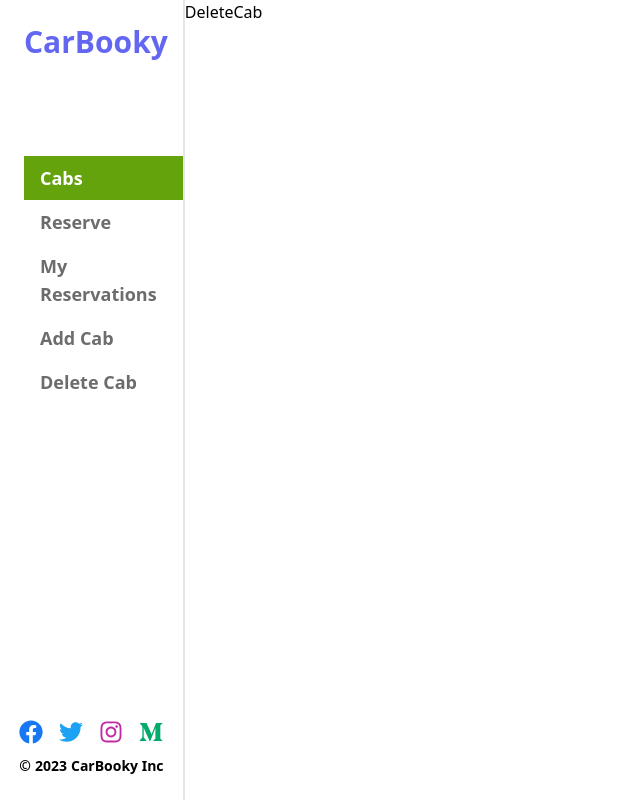
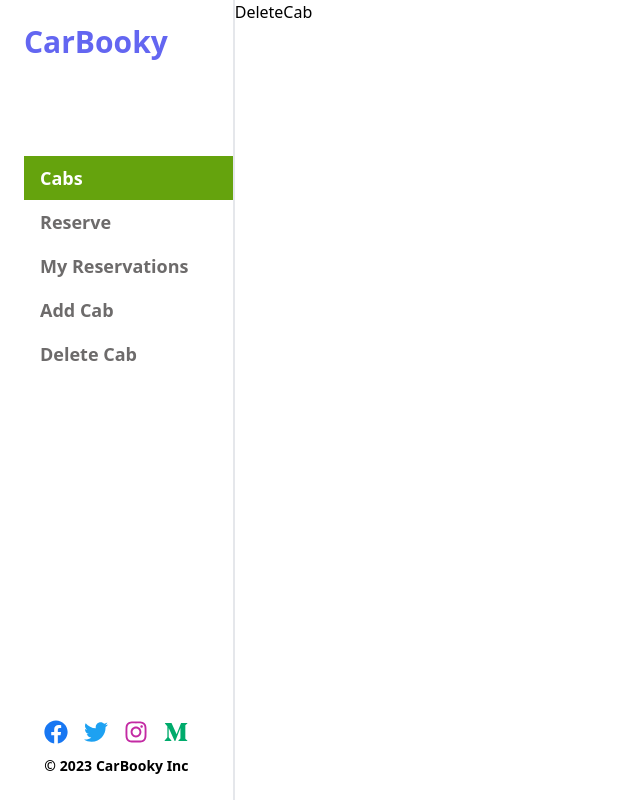
Before and after one commit to uezekiel-mufin/cab_bookings_frontend, a React (Create React App) app: page /delete-cab in a window 1280 px wide. Shown: the whole page, without its empty margins (0-640 px from the left). Built offline with nearby package versions, Linux system fonts and the light colour scheme.

Commit message:
Add react toastify for notification

```diff
--- a/package.json
+++ b/package.json
@@ -21,6 +21,7 @@
     "react-redux": "^8.0.7",
     "react-router-dom": "^6.12.1",
     "react-scripts": "5.0.1",
+    "react-toastify": "^9.1.3",
     "sort-by": "^1.2.0",
     "web-vitals": "^2.1.4"
   },
--- a/src/App.js
+++ b/src/App.js
@@ -1,14 +1,17 @@
 import './App.css';
 import { Outlet } from 'react-router-dom';
+import { ToastContainer } from 'react-toastify';
 import Navbar from './components/Navbar';
+import 'react-toastify/dist/ReactToastify.css';
 
 function App() {
   return (
-    <div className="grid grid-cols-7  divide-x-2 divide-gray-200">
-      <section className="col-span-1">
+    <div className="grid grid-cols-11  divide-x-2 divide-gray-200">
+      <section className="col-span-2">
+        <ToastContainer position="top-center" />
         <Navbar />
       </section>
-      <section className="col-span-6">
+      <section className="col-span-9">
         <Outlet />
       </section>
     </div>
--- a/src/pages/NewReservation.jsx
+++ b/src/pages/NewReservation.jsx
@@ -19,19 +19,19 @@ const NewReservation = () => {
   }, [dispatch]);
 
   console.log(message);
-  console.log(state);
 
   const {
     register,
     handleSubmit,
     formState: { errors },
+    reset,
   } = useForm();
   const handleFormSubmit = ({ name, date, cab, city }) => {
     console.log(name, date, cab, city);
     const obj = { name, date, cab, city };
     dispatch(createReservation(obj));
+    reset();
   };
-  console.log(cabs);
   return (
     <main className="flex w-full h-full text-[#645858] bg-lime-200 justify-center pt-20">
       <section>
--- a/src/redux/slices/reservationSlice.js
+++ b/src/redux/slices/reservationSlice.js
@@ -1,4 +1,6 @@
 import { createSlice, createAsyncThunk } from '@reduxjs/toolkit';
+import { toast } from 'react-toastify';
+
 // import axios from 'axios';
 
 const initialState = {
@@ -31,6 +33,7 @@ const reservationSlice = createSlice({
     builders.addCase(createReservation.fulfilled, (state, action) => {
       state.loading = false;
       state.message = action.payload;
+      toast.success('Your reservation has been created');
     });
     builders.addCase(createReservation.rejected, (state) => {
       state.loading = false;
```
Also changed, not shown: 1 other file (tests, documents, lock files or other folders).
